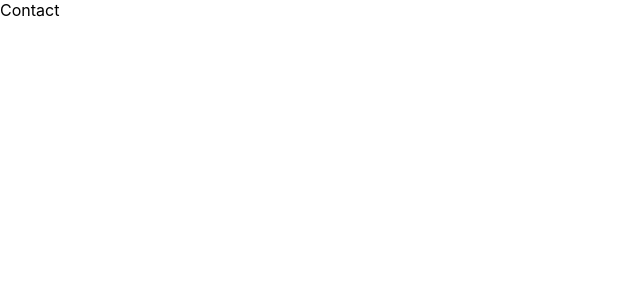
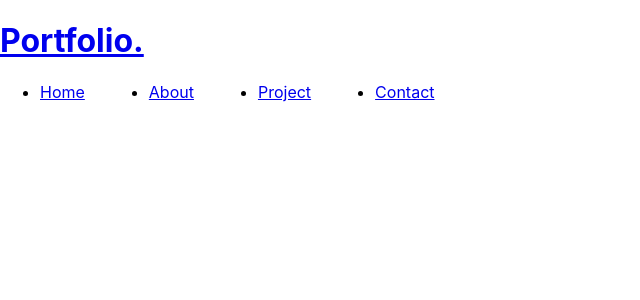
Before and after one commit to pabitra-kumar/Portfolio, a React (Create React App) app: page /Contact in a window 1280 px wide. Shown: the top 300 px of the page, without its empty margins (0-640 px from the left). Built offline with nearby package versions, Linux system fonts and the light colour scheme.

Commit message:
routes created

```diff
--- /dev/null
+++ b/src/Components/Navbar.jsx
@@ -0,0 +1,28 @@
+import React from 'react'
+import { Link } from 'react-router-dom'
+import "./NavbarStyles.css"
+export const Navbar = () => {
+  return (
+    <div className='Header'>
+        <h1>
+            <Link to="/">
+                Portfolio.
+            </Link>
+        </h1>
+        <ul className='nav-menu'>
+            <li>
+                <Link to="/"> Home </Link>
+            </li>
+            <li>
+                <Link to="/About"> About </Link>
+            </li>
+            <li>
+                <Link to="/Project"> Project </Link>
+            </li>
+            <li>
+                <Link to="/Contact"> Contact </Link>
+            </li>
+        </ul>
+    </div>
+  )
+}
--- /dev/null
+++ b/src/Components/NavbarStyles.css
@@ -0,0 +1,4 @@
+.nav-menu {
+    display: flex;
+    gap: 5vw;
+}
--- a/src/routes/About.jsx
+++ b/src/routes/About.jsx
@@ -1,7 +1,10 @@
 import React from 'react'
+import { Navbar } from '../Components/Navbar'
 
 export const About = () => {
   return (
-    <div>About</div>
+    <div>
+      <Navbar/>
+    </div>
   )
 }
--- a/src/routes/Contact.jsx
+++ b/src/routes/Contact.jsx
@@ -1,7 +1,10 @@
 import React from 'react'
+import { Navbar } from '../Components/Navbar'
 
 export const Contact = () => {
   return (
-    <div>Contact</div>
+    <div>
+      <Navbar/>
+    </div>
   )
 }
--- a/src/routes/Home.jsx
+++ b/src/routes/Home.jsx
@@ -1,7 +1,10 @@
 import React from 'react'
+import { Navbar } from '../Components/Navbar'
 
 export const Home = () => {
   return (
-    <div>Home</div>
+    <div>
+        <Navbar/>
+    </div>
   )
 }
--- a/src/routes/Project.jsx
+++ b/src/routes/Project.jsx
@@ -1,7 +1,10 @@
 import React from 'react'
+import { Navbar } from '../Components/Navbar'
 
 export const Project = () => {
   return (
-    <div>Project</div>
+    <div>
+      <Navbar/>
+    </div>
   )
 }
```
